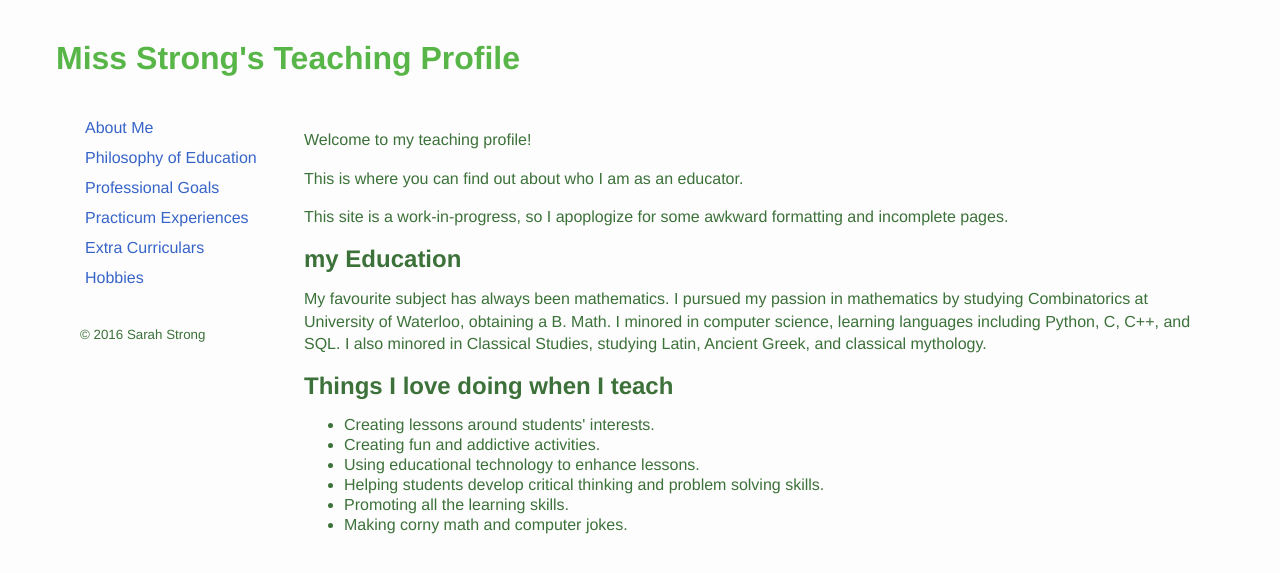
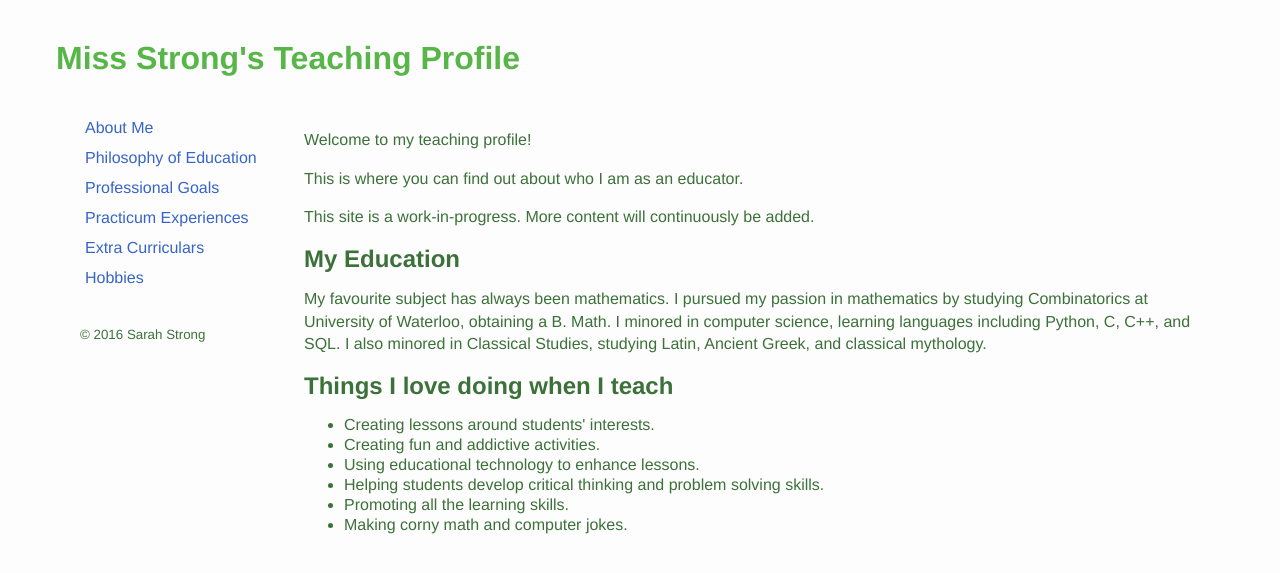
Before and after one commit to sarahstrong314/sarahstrong.ca, a Jekyll site: the page built from index.html, in a window 1280 px wide. Shown: the top 573 px of the page. Built offline with Jekyll 4.4.1, drawn with Linux system fonts in a browser that asks for light colours; nearby versions of some CDN libraries; library files that are not in the unit come from our copies; Markdown is read by kramdown in place of the engine named in the settings.

Commit message:
Updated homepage

```diff
--- a/index.html
+++ b/index.html
@@ -9,9 +9,9 @@ title: Home
 
 <p>This is where you can find out about who I am as an educator.</p>
 
-<p>This site is a work-in-progress, so I apoplogize for some awkward formatting and incomplete pages.</p>
+<p>This site is a work-in-progress. More content will continuously be added.</p>
 
-<h2>my Education</h2>
+<h2>My Education</h2>
 <p>My favourite subject has always been mathematics. I pursued my passion in mathematics by studying Combinatorics at University of Waterloo, obtaining a B. Math. I minored in computer science, learning languages including Python, C, C++, and SQL. I also minored in Classical Studies, studying Latin, Ancient Greek, and classical mythology. </p>
 
 <h2>Things I love doing when I teach</h2>
```
